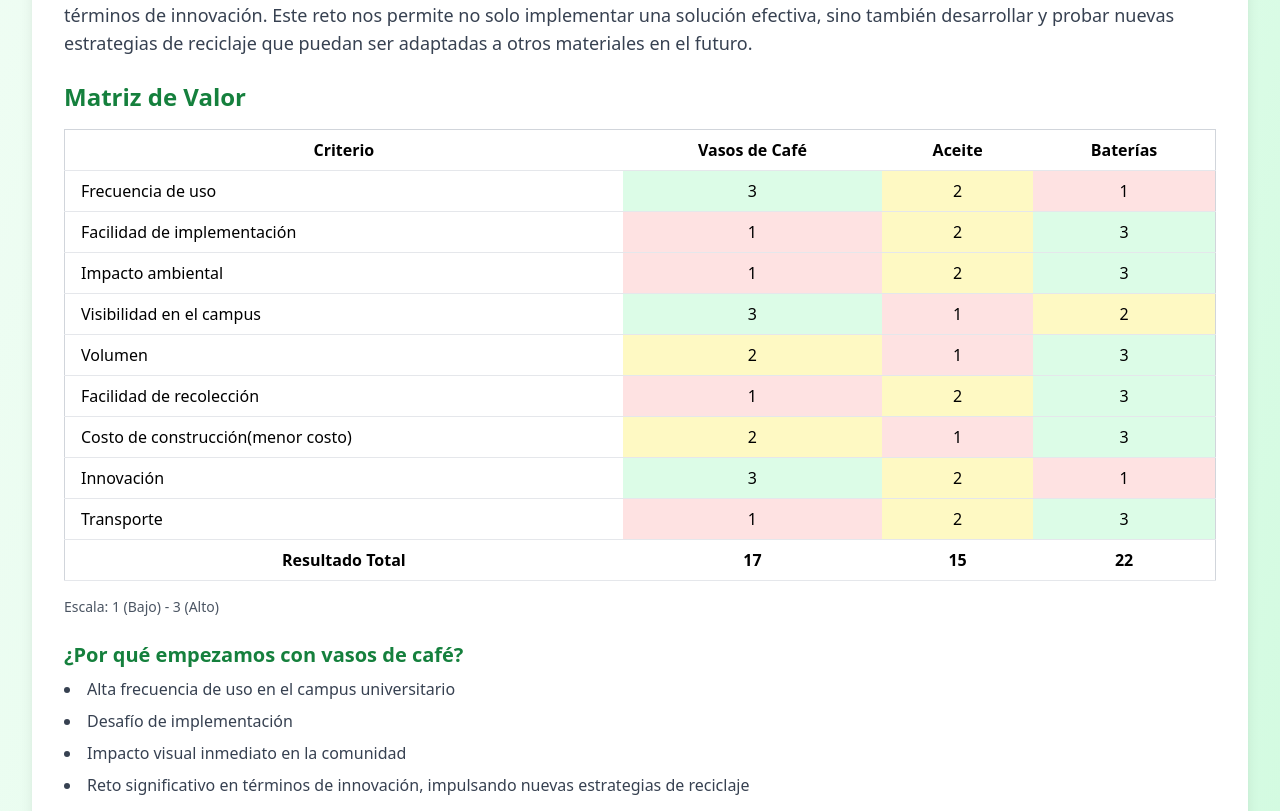
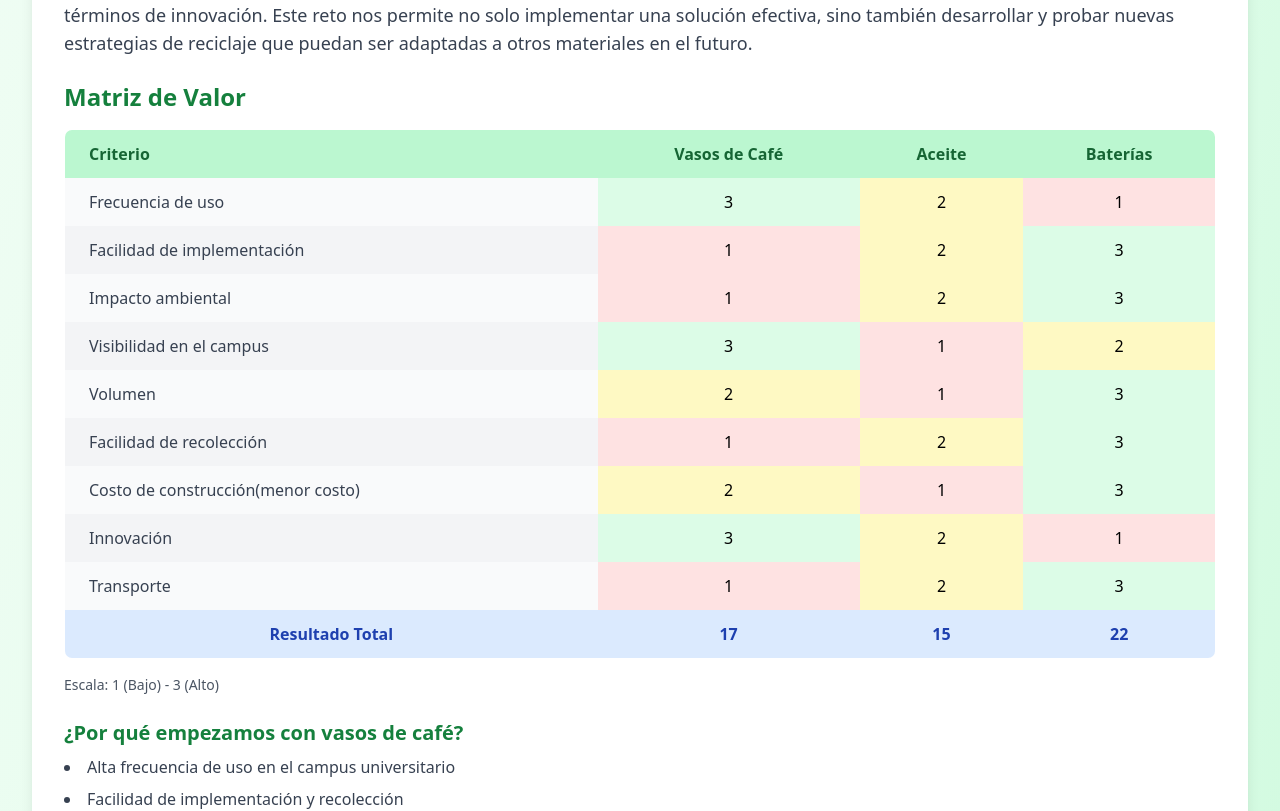
Before and after one commit to Billyflin/ecosense, a Vue app: page / in a window 1280 px wide. Shown: the part 383-1194 px from the top of the page. Built offline with nearby package versions, Linux system fonts and the light colour scheme; no server answers.

Commit message:
Mejora de la tabla en Matriz de Valor
Se añadieron clases de estilo para los encabezados y filas alternas de la tabla. También se actualizó el texto de uno de los elementos de la lista para reflejar una mayor claridad sobre la facilidad de implementación.

```diff
--- a/src/App.vue
+++ b/src/App.vue
@@ -28,27 +28,27 @@
           </p>
           <h3 class="text-2xl font-semibold text-green-700 mb-4">Matriz de Valor</h3>
           <div class="overflow-x-auto">
-            <table class="min-w-full bg-white border border-gray-300">
-              <thead>
+            <table class="min-w-full bg-white border border-gray-300 rounded-lg overflow-hidden">
+              <thead class="bg-green-200 text-green-800">
               <tr>
-                <th class="py-2 px-4 border-b">Criterio</th>
-                <th class="py-2 px-4 border-b">Vasos de Café</th>
-                <th class="py-2 px-4 border-b">Aceite</th>
-                <th class="py-2 px-4 border-b">Baterías</th>
+                <th class="py-3 px-6 text-left">Criterio</th>
+                <th class="py-3 px-6 text-center">Vasos de Café</th>
+                <th class="py-3 px-6 text-center">Aceite</th>
+                <th class="py-3 px-6 text-center">Baterías</th>
               </tr>
               </thead>
               <tbody>
-              <tr v-for="(row, index) in matrixData" :key="index">
-                <td class="py-2 px-4 border-b font-medium">{{ row.criteria }}</td>
-                <td class="py-2 px-4 border-b text-center" :class="getScoreClass(row.coffee)">{{ row.coffee }}</td>
-                <td class="py-2 px-4 border-b text-center" :class="getScoreClass(row.oil)">{{ row.oil }}</td>
-                <td class="py-2 px-4 border-b text-center" :class="getScoreClass(row.batteries)">{{ row.batteries }}</td>
+              <tr v-for="(row, index) in matrixData" :key="index" class="odd:bg-gray-50 even:bg-gray-100">
+                <td class="py-3 px-6 text-left font-medium text-gray-700">{{ row.criteria }}</td>
+                <td class="py-3 px-6 text-center" :class="getScoreClass(row.coffee)">{{ row.coffee }}</td>
+                <td class="py-3 px-6 text-center" :class="getScoreClass(row.oil)">{{ row.oil }}</td>
+                <td class="py-3 px-6 text-center" :class="getScoreClass(row.batteries)">{{ row.batteries }}</td>
               </tr>
-              <tr class="font-semibold">
-                <td class="py-2 px-4 border-b text-center">Resultado Total</td>
-                <td class="py-2 px-4 border-b text-center">{{ totalScores.coffee }}</td>
-                <td class="py-2 px-4 border-b text-center">{{ totalScores.oil }}</td>
-                <td class="py-2 px-4 border-b text-center">{{ totalScores.batteries }}</td>
+              <tr class="bg-blue-100 text-blue-800 font-semibold">
+                <td class="py-3 px-6 text-center">Resultado Total</td>
+                <td class="py-3 px-6 text-center">{{ totalScores.coffee }}</td>
+                <td class="py-3 px-6 text-center">{{ totalScores.oil }}</td>
+                <td class="py-3 px-6 text-center">{{ totalScores.batteries }}</td>
               </tr>
               </tbody>
             </table>
@@ -58,7 +58,7 @@
             <h4 class="text-xl font-semibold text-green-700 mb-2">¿Por qué empezamos con vasos de café?</h4>
             <ul class="list-disc list-inside space-y-2 text-gray-700">
               <li>Alta frecuencia de uso en el campus universitario</li>
-              <li>Desafío de implementación</li>
+              <li>Facilidad de implementación y recolección</li>
               <li>Impacto visual inmediato en la comunidad</li>
               <li>Reto significativo en términos de innovación, impulsando nuevas estrategias de reciclaje</li>
             </ul>
@@ -71,6 +71,8 @@
           </div>
         </div>
       </section>
+
+
       <section id="about" class="mb-20">
         <h2 class="text-4xl font-bold text-green-800 mb-8 text-center">Acerca de EcoSense</h2>
         <div class="grid gap-8 md:grid-cols-2">
```
